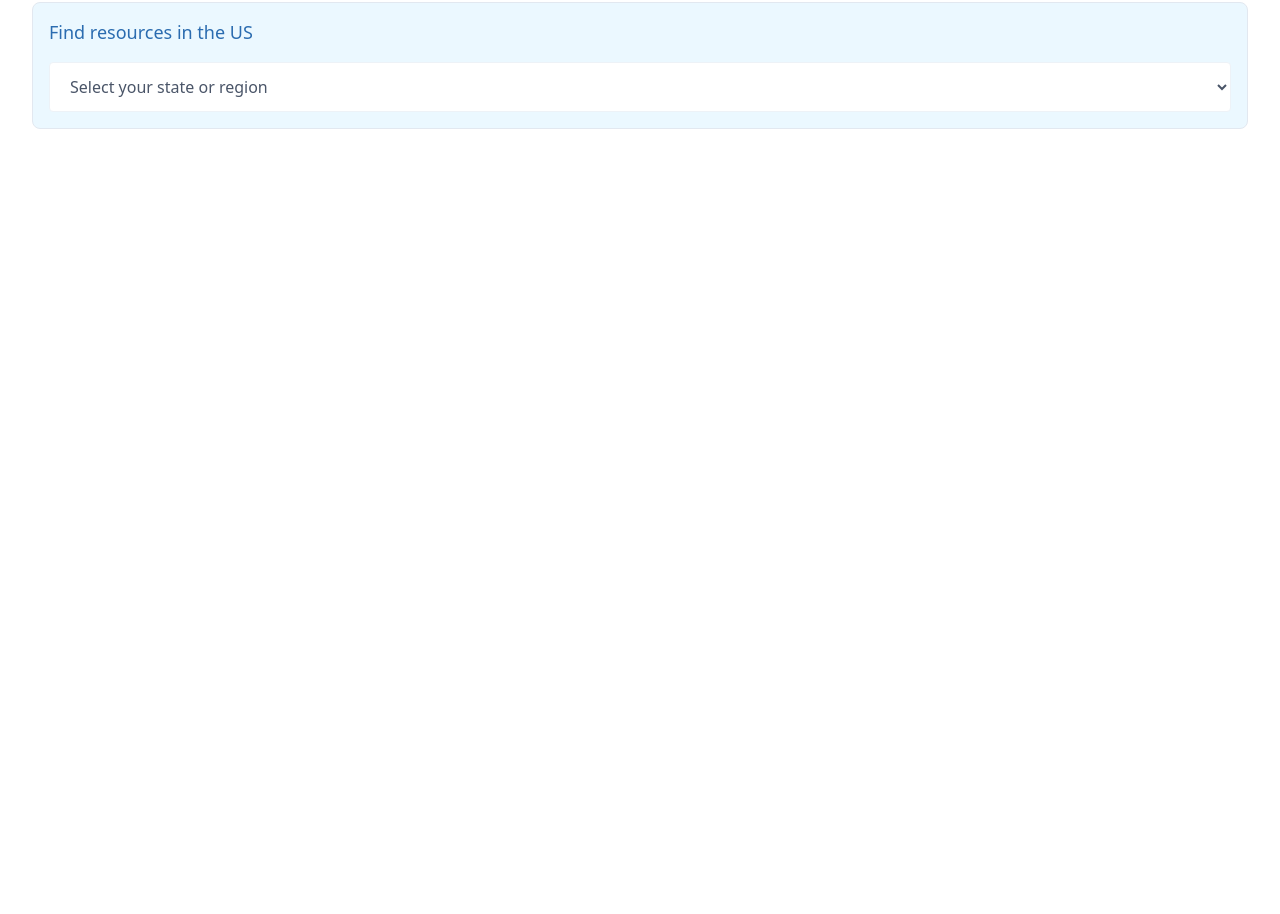
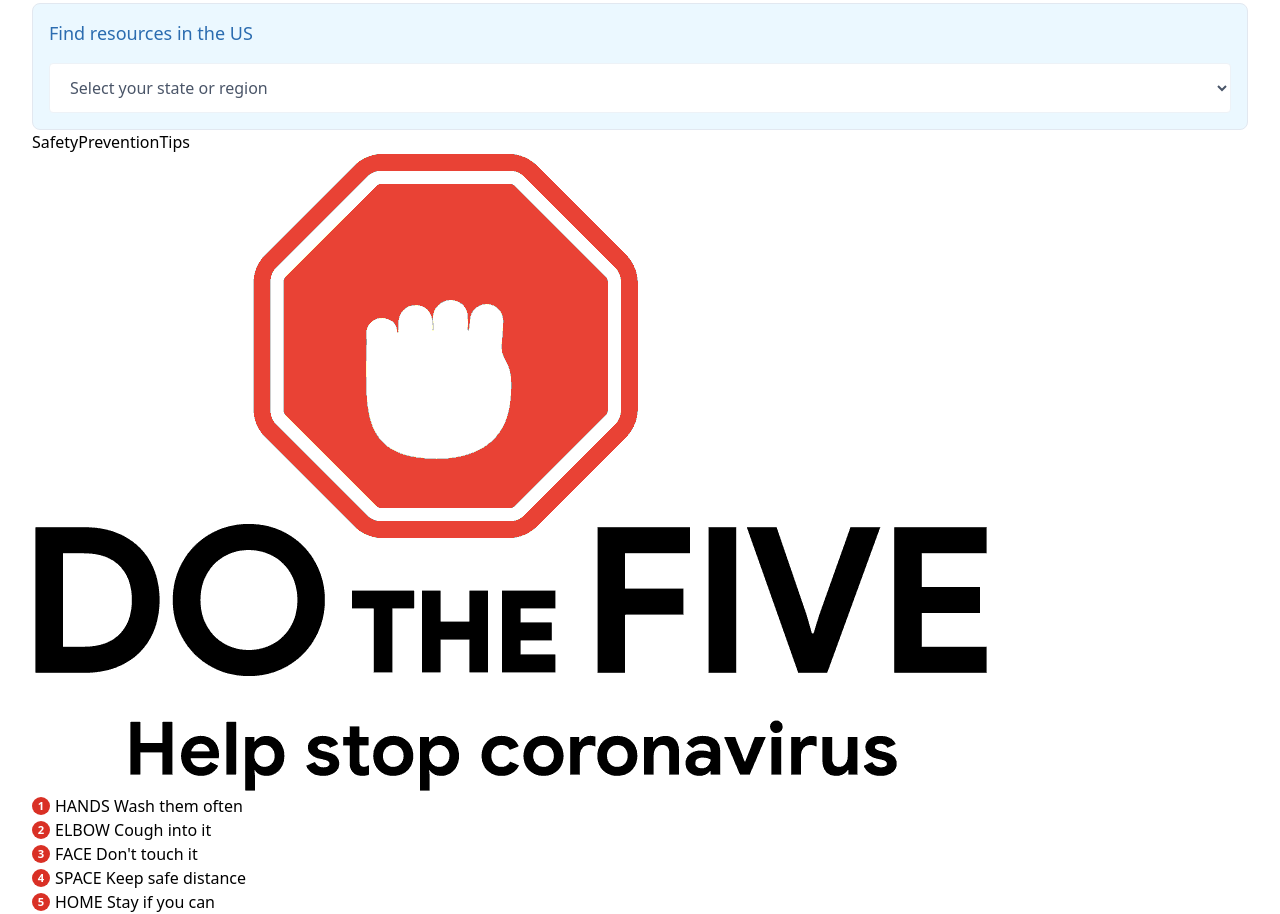
Before and after one commit to dance2die/demo.tailwind-covid19-google, a React (Create React App) app: page / in a window 1280 px wide. Shown: the part 1476-2390 px from the top of the page. Before the commit the page ends 1605 px from the top, so only its background shows below. Built offline with nearby package versions, Linux system fonts and the light colour scheme.

Commit message:
Added gif and css counter

```diff
--- a/src/App.tsx
+++ b/src/App.tsx
@@ -3,6 +3,7 @@ import { Header } from './Header'
 import { Definition } from './Definition'
 import { HealthInfo } from './HealthInfo'
 import { FindResourcesForm } from './FindResourcesForm'
+import { SafetyPreventionTips } from './SafetyPreventionTips'
 
 const Title = () => (
   <h2 className='text-2xl my-4'>COVID-19 Information & Resources</h2>
@@ -22,6 +23,8 @@ function App() {
         <HealthInfo />
 
         <FindResourcesForm />
+
+        <SafetyPreventionTips />
       </main>
     </div>
   )
--- /dev/null
+++ b/src/SafetyPreventionTips/DoTheFive.module.css
@@ -0,0 +1,20 @@
+ol, ul{
+  counter-reset: stylized-ol-counter;
+}
+
+li::before {
+  background: #d93025;
+  border-radius: 50%;
+  counter-increment: stylized-ol-counter;
+  content: counter(stylized-ol-counter) '';
+  color: #fff;
+  display: inline-block;
+  font-size: 0.7em;
+  font-weight: bold;
+  height: 18px;
+  line-height: 18px;
+  margin-right: 5px;
+  text-align: center;
+  transform: translateY(-2px);
+  width: 18px;
+}
--- /dev/null
+++ b/src/SafetyPreventionTips/SafetyPreventionTips.tsx
@@ -0,0 +1,33 @@
+import * as React from 'react'
+
+import './DoTheFive.module.css'
+
+import doTheFive from './do-the-five.gif'
+
+const DoTheFive = () => (
+  <article>
+    <img src={doTheFive} alt='do the five' />
+    <ol>
+      <li><span className="uppercase">Hands</span> Wash them often</li>
+      <li><span className="uppercase">Elbow</span> Cough into it</li>
+      <li><span className="uppercase">Face</span> Don't touch it</li>
+      <li><span className="uppercase">Space</span> Keep safe distance</li>
+      <li><span className="uppercase">Home</span> Stay if you can</li>
+    </ol>
+  </article>
+)
+
+function SafetyPreventionTips() {
+  return (
+    <section>
+      <header>
+        <h2>SafetyPreventionTips</h2>
+      </header>
+      <main>
+        <DoTheFive />
+      </main>
+    </section>
+  )
+}
+
+export default SafetyPreventionTips
--- /dev/null
+++ b/src/SafetyPreventionTips/index.tsx
@@ -0,0 +1 @@
+export {default as SafetyPreventionTips} from './SafetyPreventionTips'
```
Also changed, not shown: src/SafetyPreventionTips/do-the-five.gif (added).
